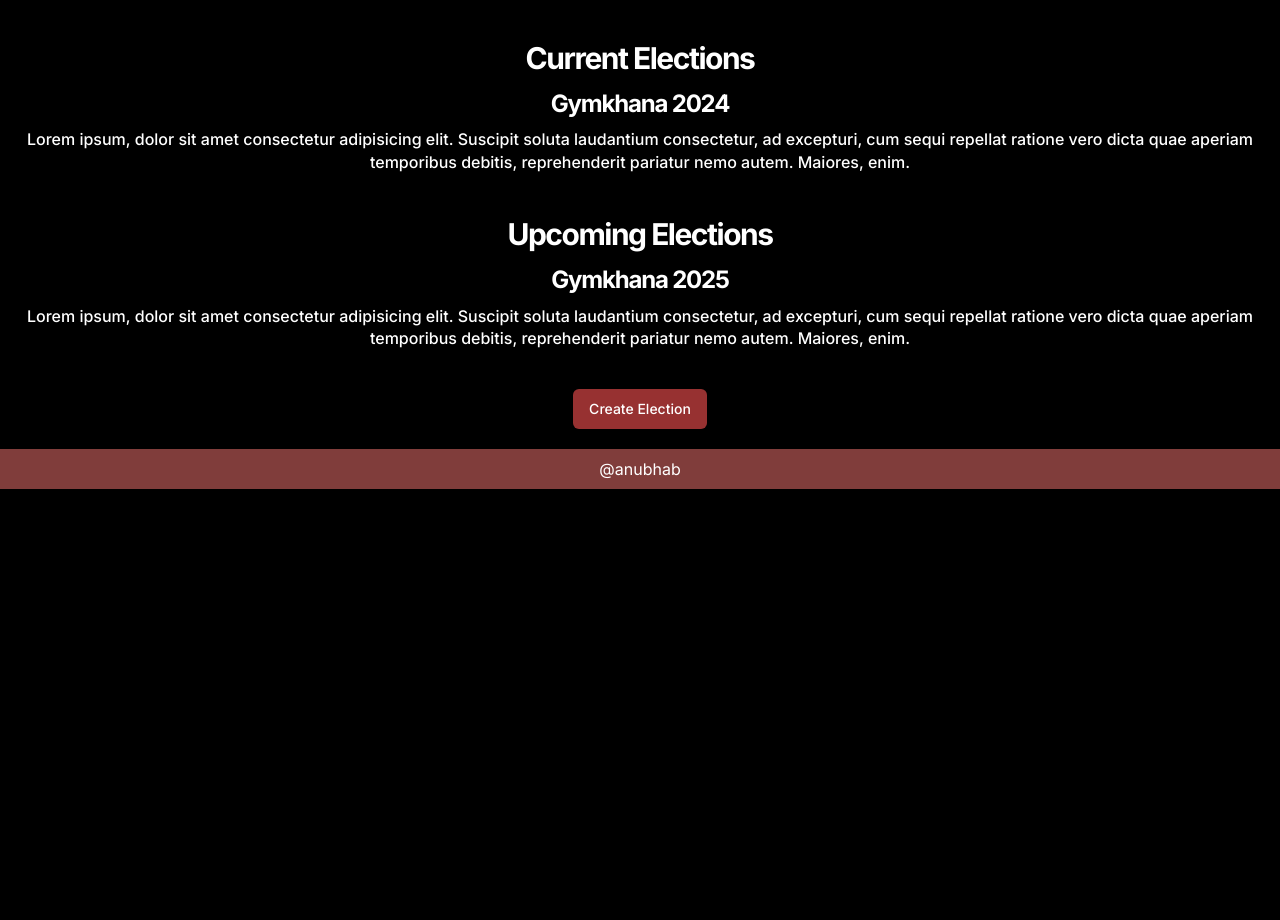
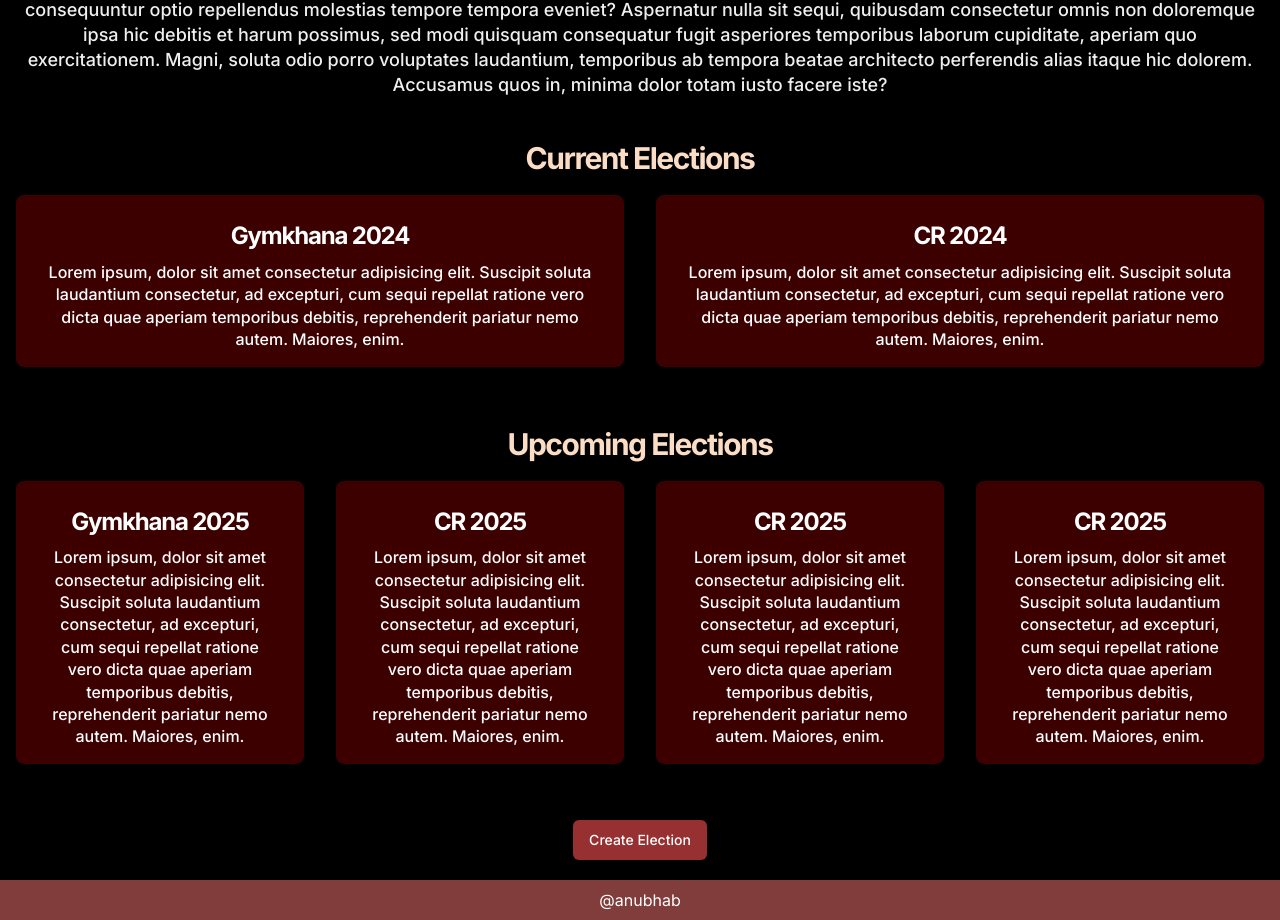
Before and after one commit to anybub/intern-frontend, a React (Vite) app: page / in a window 1280 px wide. Shown: the part 613-1533 px from the top of the page. Before the commit the page ends 1102 px from the top, so only its background shows below. Built offline with nearby package versions, Linux system fonts and the light colour scheme.

Commit message:
Changed home page styling

```diff
--- a/src/_root/pages/Home.tsx
+++ b/src/_root/pages/Home.tsx
@@ -8,24 +8,52 @@ const Home = () => {
       <HeroSlider/>
     <div className="flex flex-col text-center gap-10 mt-5">
       <div>
-        <h2 className="h2-bold p-3">About</h2>
-        <p className="px-4 body-medium">Lorem, ipsum dolor sit amet consectetur adipisicing elit. Quia voluptatem tempore dolores asperiores hic eos sed ab omnis animi possimus consectetur illum ex obcaecati, quas id cum qui libero neque?</p>
+        <h2 className="h2-bold p-3 text-off-white">About</h2>
+        <p className="px-4 body-medium text-light-2">Lorem ipsum dolor sit amet consectetur adipisicing elit. Vero optio quae voluptatibus quod sapiente nihil numquam? Quae odit iste sit, itaque tenetur, at ab placeat voluptas labore fuga laboriosam totam deleniti nostrum quasi vitae quam porro molestias accusantium, est ipsam? Illum consequuntur optio repellendus molestias tempore tempora eveniet? Aspernatur nulla sit sequi, quibusdam consectetur omnis non doloremque ipsa hic debitis et harum possimus, sed modi quisquam consequatur fugit asperiores temporibus laborum cupiditate, aperiam quo exercitationem. Magni, soluta odio porro voluptates laudantium, temporibus ab tempora beatae architecto perferendis alias itaque hic dolorem. Accusamus quos in, minima dolor totam iusto facere iste?</p>
       </div>
       <div>
-        <h2 className="h2-bold">Current Elections</h2>
-      <Link to="/elections">
-        <h4 className="h3-bold p-2">Gymkhana 2024</h4>
-        <p className="base-medium px-4">Lorem ipsum, dolor sit amet consectetur adipisicing elit. Suscipit soluta laudantium consectetur, ad excepturi, cum sequi repellat ratione vero dicta quae aperiam temporibus debitis, reprehenderit pariatur nemo autem. Maiores, enim.</p>
-      </Link>
+        <h2 className="h2-bold text-off-white">Current Elections</h2>
+        <div className="flex">
+        <Link to="/elections" className="block p-4 m-4 bg-primary-700 rounded-lg shadow hover:shadow-lg transition-shadow hover:bg-secondary-500  hover:text-dark-1 duration-200">
+            <h4 className="h3-bold p-2">Gymkhana 2024</h4>
+            <p className="base-medium px-4">
+              Lorem ipsum, dolor sit amet consectetur adipisicing elit. Suscipit soluta laudantium consectetur, ad excepturi, cum sequi repellat ratione vero dicta quae aperiam temporibus debitis, reprehenderit pariatur nemo autem. Maiores, enim.
+            </p>
+          </Link>
+        <Link to="/elections" className="block p-4 m-4 bg-primary-700 rounded-lg shadow hover:shadow-lg transition-shadow hover:bg-secondary-500  hover:text-dark-1 duration-200">
+            <h4 className="h3-bold p-2">CR 2024</h4>
+            <p className="base-medium px-4">
+              Lorem ipsum, dolor sit amet consectetur adipisicing elit. Suscipit soluta laudantium consectetur, ad excepturi, cum sequi repellat ratione vero dicta quae aperiam temporibus debitis, reprehenderit pariatur nemo autem. Maiores, enim.
+            </p>
+          </Link>
+        </div>
       </div>
-      <div className="">
-        <h2 className="h2-bold">Upcoming Elections</h2>
-        <h4 className="h3-bold p-2">Gymkhana 2025</h4>
-        <p className="base-medium px-4">Lorem ipsum, dolor sit amet consectetur adipisicing elit. Suscipit soluta laudantium consectetur, ad excepturi, cum sequi repellat ratione vero dicta quae aperiam temporibus debitis, reprehenderit pariatur nemo autem. Maiores, enim.</p>
+      <div>
+        <h2 className="h2-bold text-off-white">Upcoming Elections</h2>
+        <div className="flex">
+        <div className="block p-4 m-4 bg-primary-700 rounded-lg shadow hover:shadow-lg transition-shadow hover:bg-secondary-500 hover:text-dark-1 duration-200">
+          <h4 className="h3-bold p-2">Gymkhana 2025</h4>
+          <p className="base-medium px-4">Lorem ipsum, dolor sit amet consectetur adipisicing elit. Suscipit soluta laudantium consectetur, ad excepturi, cum sequi repellat ratione vero dicta quae aperiam temporibus debitis, reprehenderit pariatur nemo autem. Maiores, enim.</p>
+        </div>
+        <div className="block p-4 m-4 bg-primary-700 rounded-lg shadow hover:shadow-lg transition-shadow hover:bg-secondary-500  hover:text-dark-1 duration-200">
+          <h4 className="h3-bold p-2">CR 2025</h4>
+          <p className="base-medium px-4">Lorem ipsum, dolor sit amet consectetur adipisicing elit. Suscipit soluta laudantium consectetur, ad excepturi, cum sequi repellat ratione vero dicta quae aperiam temporibus debitis, reprehenderit pariatur nemo autem. Maiores, enim.</p>
+        </div>
+        <div className="block p-4 m-4 bg-primary-700 rounded-lg shadow hover:shadow-lg transition-shadow hover:bg-secondary-500  hover:text-dark-1 duration-200">
+          <h4 className="h3-bold p-2">CR 2025</h4>
+          <p className="base-medium px-4">Lorem ipsum, dolor sit amet consectetur adipisicing elit. Suscipit soluta laudantium consectetur, ad excepturi, cum sequi repellat ratione vero dicta quae aperiam temporibus debitis, reprehenderit pariatur nemo autem. Maiores, enim.</p>
+        </div>
+        <div className="block p-4 m-4 bg-primary-700 rounded-lg shadow hover:shadow-lg transition-shadow hover:bg-secondary-500  hover:text-dark-1 duration-200">
+          <h4 className="h3-bold p-2">CR 2025</h4>
+          <p className="base-medium px-4">Lorem ipsum, dolor sit amet consectetur adipisicing elit. Suscipit soluta laudantium consectetur, ad excepturi, cum sequi repellat ratione vero dicta quae aperiam temporibus debitis, reprehenderit pariatur nemo autem. Maiores, enim.</p>
+        </div>
+        </div>
       </div>
       </div>
       <div className="flex justify-center mt-10">
-      <Button className="shad-button_primary">Create Election</Button>
+        <Link to="/create-election">
+          <Button className="shad-button_primary">Create Election</Button>
+        </Link>
       </div>
       </div>
   )
--- a/src/components/shared/HeroSlider.tsx
+++ b/src/components/shared/HeroSlider.tsx
@@ -1,4 +1,4 @@
-import React, { useState, useEffect } from 'react';
+import { useState, useEffect } from 'react';
 
 interface Slide {
   id: number;
--- a/src/index.css
+++ b/src/index.css
@@ -3,8 +3,8 @@
 @tailwind base;
 @tailwind components;
 @tailwind utilities;
-@import "~slick-carousel/slick/slick.css";
-@import "~slick-carousel/slick/slick-theme.css";
+/* @import "~slick-carousel/slick/slick.css";
+@import "~slick-carousel/slick/slick-theme.css"; */
 
 
 @layer base {
--- a/tailwind.config.js
+++ b/tailwind.config.js
@@ -22,8 +22,9 @@ module.exports = {
       colors: {
         'primary-500': '#973131',
         'primary-600': '#803D3B',
+        'primary-700': '#3D0000',
         'secondary-500': '#E0A75E',
-        'off-white': '#D0DFFF',
+        'off-white': '#FBDCC4',
         'red': '#FF5A5A',
         'dark-1': '#000000',
         'dark-2': '#09090A',
```
